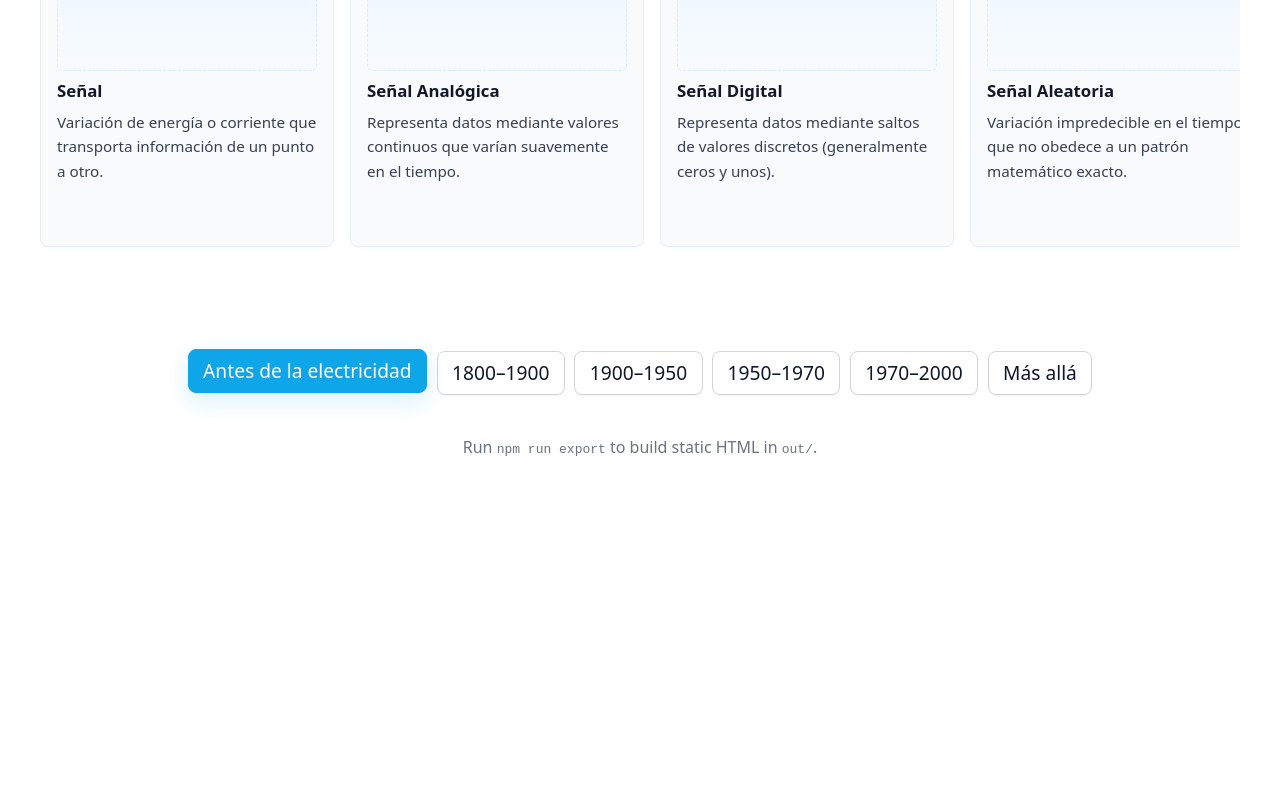
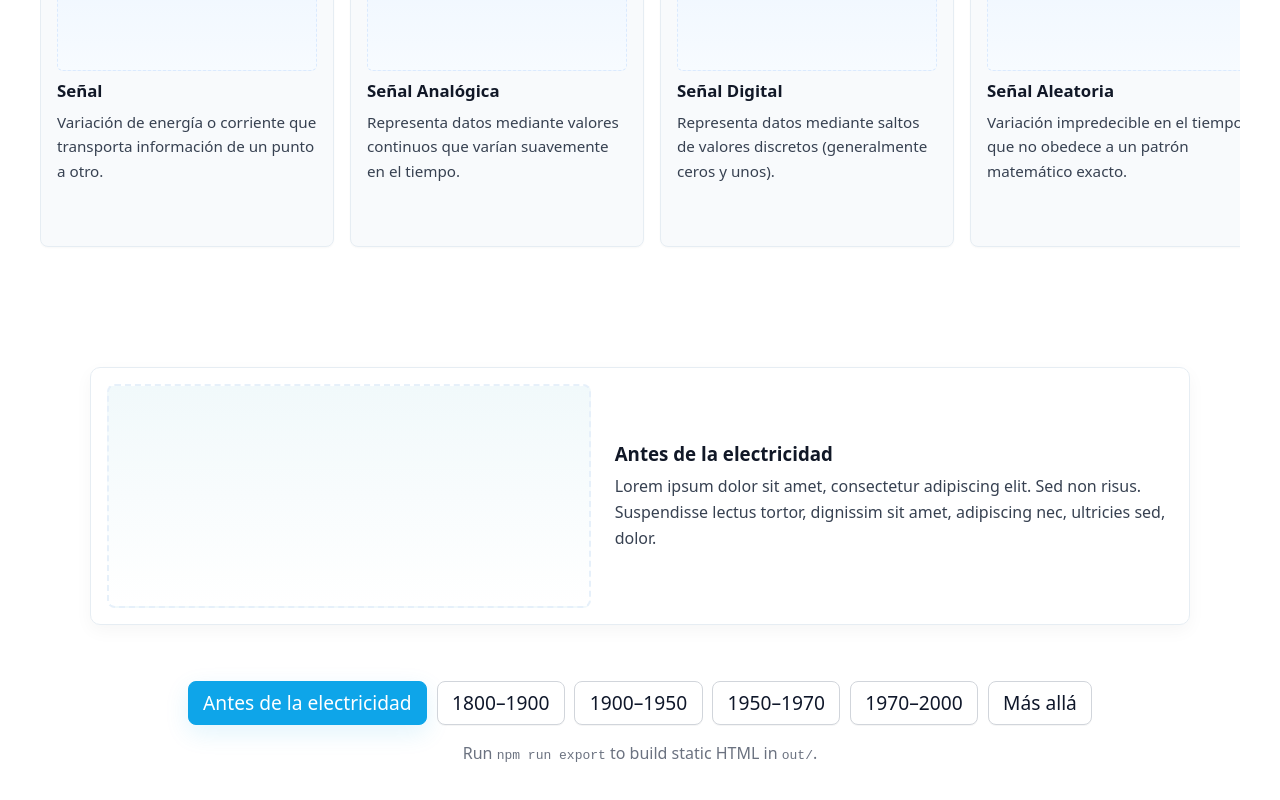
Before and after one commit to yirman/telecom-info-js, a Next.js app: page / in a window 1280 px wide. Shown: the part 484-1284 px from the top of the page. Before the commit the page ends 992 px from the top, so only its background shows below. Built offline with nearby package versions, Linux system fonts and the light colour scheme.

Commit message:
adding "content" for each tab

```diff
--- a/pages/index.js
+++ b/pages/index.js
@@ -103,24 +103,72 @@ export default function Home() {
           </div>
         </section>
 
+        <input className="slide-input" type="radio" id="slideCheckbox1" name="slides" defaultChecked />
+        <input className="slide-input" type="radio" id="slideCheckbox2" name="slides" />
+        <input className="slide-input" type="radio" id="slideCheckbox3" name="slides" />
+        <input className="slide-input" type="radio" id="slideCheckbox4" name="slides" />
+        <input className="slide-input" type="radio" id="slideCheckbox5" name="slides" />
+        <input className="slide-input" type="radio" id="slideCheckbox6" name="slides" />
+
         <section className="slide">
-          <nav>
-            <input className="slide-input" type="radio" id="slideCheckbox1" name="slides" defaultChecked />
+          <div className="slides">
+            <div className="slide-panel panel1">
+              <div className="panel-image" aria-hidden></div>
+              <div className="panel-text">
+                <h3>Antes de la electricidad</h3>
+                <p>Lorem ipsum dolor sit amet, consectetur adipiscing elit. Sed non risus. Suspendisse lectus tortor, dignissim sit amet, adipiscing nec, ultricies sed, dolor.</p>
+              </div>
+            </div>
+
+            <div className="slide-panel panel2">
+              <div className="panel-image" aria-hidden></div>
+              <div className="panel-text">
+                <h3>1800–1900</h3>
+                <p>Lorem ipsum dolor sit amet, consectetur adipiscing elit. Integer nec odio. Praesent libero. Sed cursus ante dapibus diam.</p>
+              </div>
+            </div>
+
+            <div className="slide-panel panel3">
+              <div className="panel-image" aria-hidden></div>
+              <div className="panel-text">
+                <h3>1900–1950</h3>
+                <p>Lorem ipsum dolor sit amet, consectetur adipiscing elit. Sed do eiusmod tempor incididunt ut labore et dolore magna aliqua.</p>
+              </div>
+            </div>
+
+            <div className="slide-panel panel4">
+              <div className="panel-image" aria-hidden></div>
+              <div className="panel-text">
+                <h3>1950–1970</h3>
+                <p>Lorem ipsum dolor sit amet, consectetur adipiscing elit. Quisque volutpat condimentum velit. Class aptent taciti sociosqu ad litora torquent.</p>
+              </div>
+            </div>
+
+            <div className="slide-panel panel5">
+              <div className="panel-image" aria-hidden></div>
+              <div className="panel-text">
+                <h3>1970–2000</h3>
+                <p>Lorem ipsum dolor sit amet, consectetur adipiscing elit. Nam nec ante. Sed lacinia, urna non tincidunt mattis, tortor neque adipiscing diam.</p>
+              </div>
+            </div>
+
+            <div className="slide-panel panel6">
+              <div className="panel-image" aria-hidden></div>
+              <div className="panel-text">
+                <h3>Más allá</h3>
+                <p>Lorem ipsum dolor sit amet, consectetur adipiscing elit. Curabitur ligula sapien, tincidunt non, euismod vitae, posuere imperdiet, leo.</p>
+              </div>
+            </div>
+          </div>
+        </section>
+
+        <section className="tabs-section">
+          <nav className="tabs">
             <label className="slide-button" htmlFor="slideCheckbox1" style={{fontSize: '1.5vw'}}>Antes de la electricidad</label>
-
-            <input className="slide-input" type="radio" id="slideCheckbox2" name="slides" />
             <label className="slide-button" htmlFor="slideCheckbox2" style={{fontSize: '1.5vw'}}>1800–1900</label>
-
-            <input className="slide-input" type="radio" id="slideCheckbox3" name="slides" />
             <label className="slide-button" htmlFor="slideCheckbox3" style={{fontSize: '1.5vw'}}>1900–1950</label>
-
-            <input className="slide-input" type="radio" id="slideCheckbox4" name="slides" />
             <label className="slide-button" htmlFor="slideCheckbox4" style={{fontSize: '1.5vw'}}>1950–1970</label>
-
-            <input className="slide-input" type="radio" id="slideCheckbox5" name="slides" />
             <label className="slide-button" htmlFor="slideCheckbox5" style={{fontSize: '1.5vw'}}>1970–2000</label>
-
-            <input className="slide-input" type="radio" id="slideCheckbox6" name="slides" />
             <label className="slide-button" htmlFor="slideCheckbox6" style={{fontSize: '1.5vw'}}>Más allá</label>
           </nav>
         </section>
--- a/styles/globals.css
+++ b/styles/globals.css
@@ -28,9 +28,46 @@ p { line-height: 1.6; }
 .slide-input { position: absolute; opacity: 0; width: 0; height: 0; pointer-events: none; }
 .slide-button { cursor: pointer; padding: 0.45rem 0.9rem; border-radius: 8px; border: 1px solid #d1d5db; background: #ffffff; color: #0f172a; transition: all 160ms ease; box-shadow: 0 1px 0 rgba(2,6,23,0.04); }
 .slide-button:hover { transform: translateY(-2px); box-shadow: 0 6px 18px rgba(2,6,23,0.06); }
-.slide-input:checked + .slide-button { background: #0ea5e9; color: #ffffff; border-color: #0ea5e9; box-shadow: 0 8px 24px rgba(14,165,233,0.16); transform: translateY(-2px); }
 .slide-button:focus-visible { outline: 3px solid rgba(14,165,233,0.18); outline-offset: 2px; }
 
 @media (max-width: 640px) {
 	.slide-button { font-size: 14px !important; padding: 0.4rem 0.6rem; }
 }
+
+/* Slides content panels */
+.slides { max-width: 1100px; margin: 1rem auto; padding: 0 1rem; }
+.slide-panel { display: none; gap: 1.5rem; align-items: center; background: #ffffff; border: 1px solid #e6edf3; padding: 1rem; border-radius: 10px; box-shadow: 0 6px 18px rgba(2,6,23,0.04); }
+.panel-image { flex: 0 0 45%; height: 220px; border-radius: 8px; background: linear-gradient(180deg,#f1f9fb,#ffffff); border: 2px dashed #e6f0fa; }
+.panel-text { flex: 1; }
+.panel-text h3 { margin: 0 0 0.5rem; }
+.panel-text p { margin: 0; color: #374151; }
+
+/* Show matching panel when radio is checked (radios are siblings of the slide section) */
+#slideCheckbox1:checked ~ section.slide .slides .panel1,
+#slideCheckbox2:checked ~ section.slide .slides .panel2,
+#slideCheckbox3:checked ~ section.slide .slides .panel3,
+#slideCheckbox4:checked ~ section.slide .slides .panel4,
+#slideCheckbox5:checked ~ section.slide .slides .panel5,
+#slideCheckbox6:checked ~ section.slide .slides .panel6 {
+	display: flex;
+}
+
+@media (max-width: 800px) {
+	.slide-panel { flex-direction: column; }
+	.panel-image { width: 100%; height: 160px; flex: none; }
+}
+
+/* Tabs shown below slides */
+.tabs { display: flex; gap: 0.6rem; justify-content: center; margin-top: 1rem; flex-wrap: wrap; }
+/* color the corresponding tab when radio is checked (radios are siblings of the tabs section) */
+#slideCheckbox1:checked ~ .tabs-section .tabs label[for="slideCheckbox1"],
+#slideCheckbox2:checked ~ .tabs-section .tabs label[for="slideCheckbox2"],
+#slideCheckbox3:checked ~ .tabs-section .tabs label[for="slideCheckbox3"],
+#slideCheckbox4:checked ~ .tabs-section .tabs label[for="slideCheckbox4"],
+#slideCheckbox5:checked ~ .tabs-section .tabs label[for="slideCheckbox5"],
+#slideCheckbox6:checked ~ .tabs-section .tabs label[for="slideCheckbox6"] {
+	background: #0ea5e9;
+	color: #ffffff;
+	border-color: #0ea5e9;
+	box-shadow: 0 8px 24px rgba(14,165,233,0.12);
+}
```
